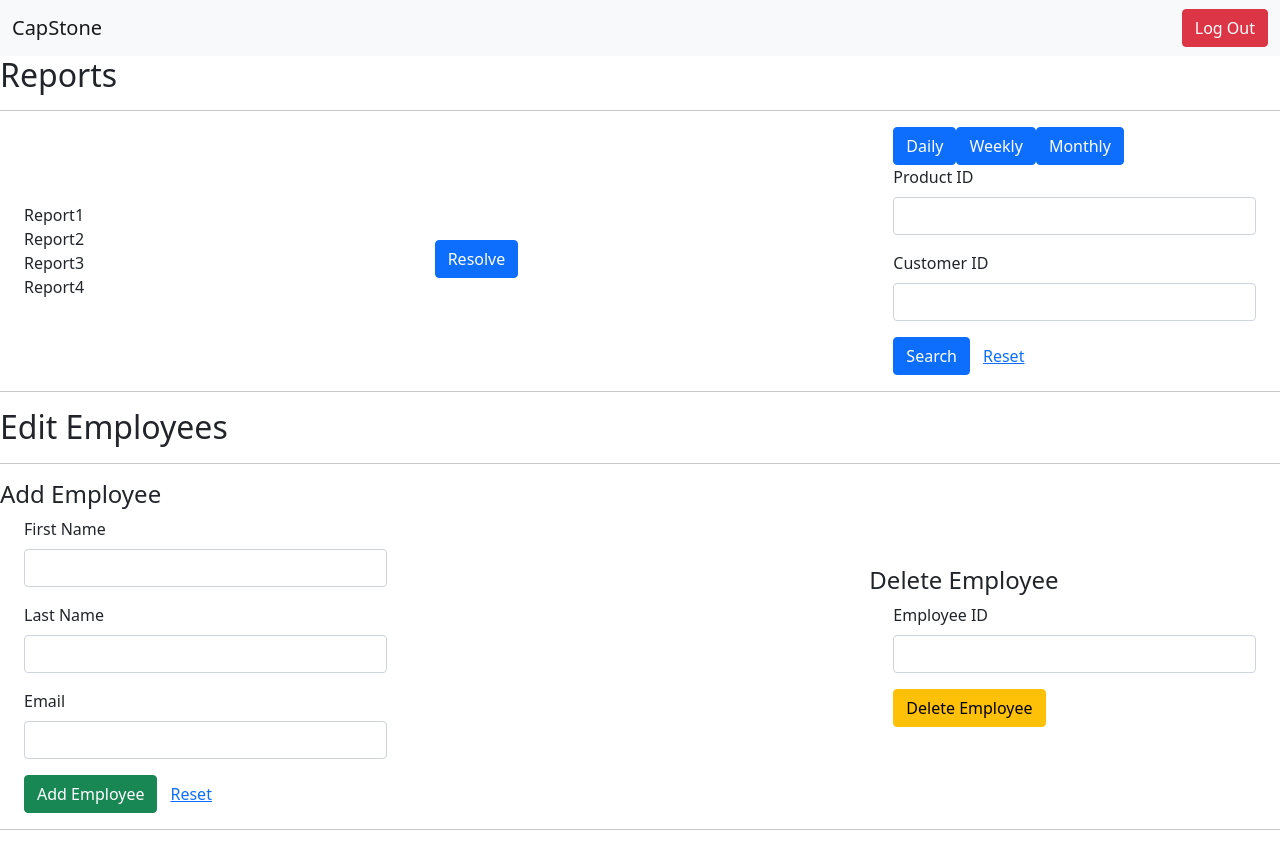
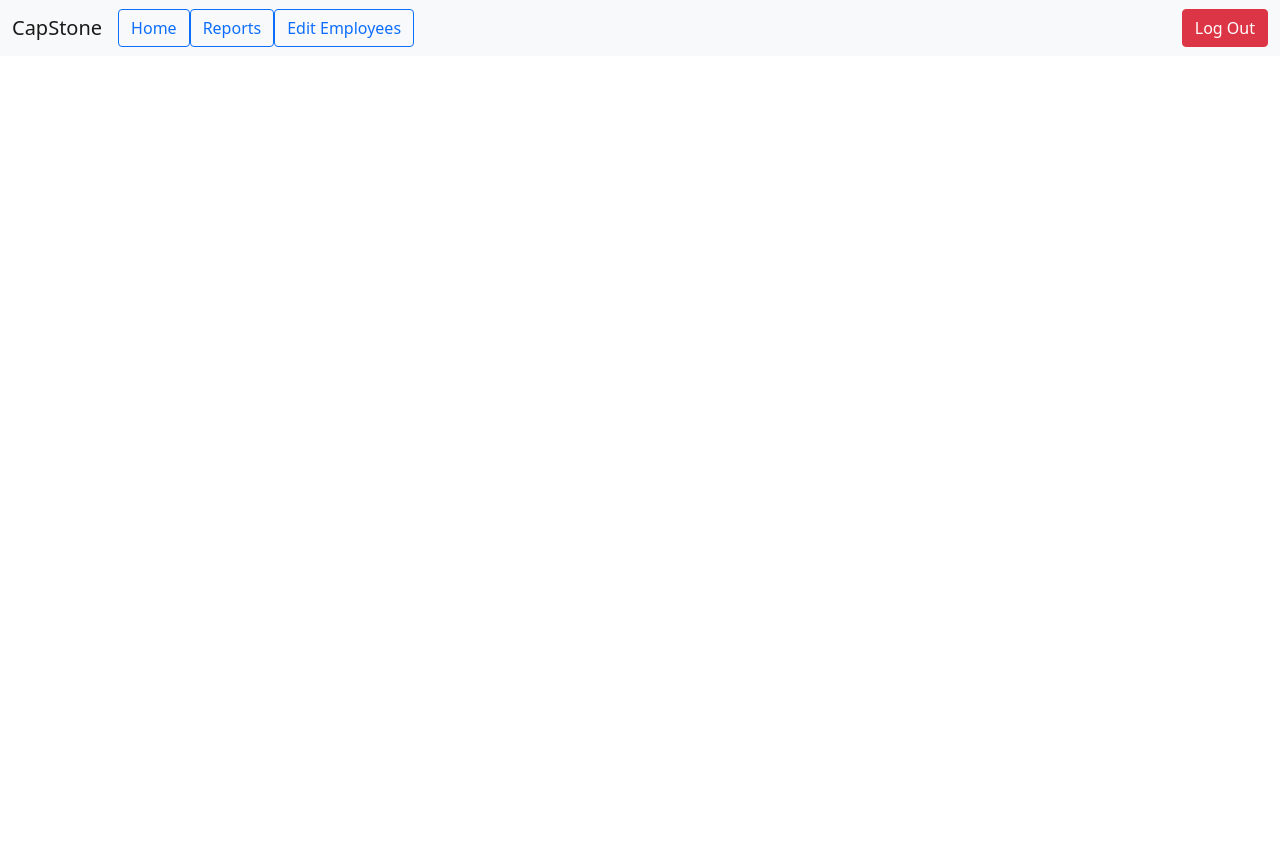
Before and after one commit to Chandu-Bhogi/Capstone-Project, an Angular app in the folder client/: page /admin in a window 1280 px wide. After the commit the page ends 800 px from the top, so only its background shows below. Built offline with nearby package versions, Linux system fonts and the light colour scheme.

Commit message:
user panel edited

```diff
--- a/client/src/app/admin/admin.component.html
+++ b/client/src/app/admin/admin.component.html
@@ -3,20 +3,21 @@
       <a class="navbar-brand">CapStone</a>
       <div class="collapse navbar-collapse" id="navbarSupportedContent">
         <ul class="navbar-nav me-auto mb-2 mb-lg-0">
-          <!-- <li class="nav-item">
-            <a class="nav-link" href="#reportLink">Reports</a>
+          <li class="nav-item">
+            <button class="btn btn-outline-primary" type="button" (click)="homeBtn()">Home</button>
           </li>
           <li class="nav-item">
-            <a class="nav-link" href="#editLink">Edit Employees</a>
-          </li> -->
+            <button class="btn btn-outline-primary" type="button" (click)="showReportBtn()">Reports</button>
+          </li>
+          <li class="nav-item">
+            <button class="btn btn-outline-primary" type="button" (click)="showEditBtn()">Edit Employees</button>
+          </li>
         </ul>
         <button class="btn btn-danger" type="button">Log Out</button>
       </div>
     </div>
   </nav>
-<h2 id="reportLink">Reports</h2>
-<hr>
-<div class="row align-items-center">
+<div class="row align-items-center" *ngIf="showReport">
     <div class="col">
         <div class="container">
             <div class="name" *ngFor= "let report of reports">
@@ -52,14 +53,9 @@
         </div>
     </div>
   </div>
-<hr>
 
-<h2 id="editLink">Edit Employees</h2>
-
-<hr>
-<div class="row align-items-center">
+<div class="row align-items-center" *ngIf="showEdit">
     <div class="col">
-        <h4>Add Employee</h4>
         <div class="container-md">
             <form [formGroup]="employee" (ngSubmit)="addEmployee()">
                 <div class="mb-3">
@@ -81,7 +77,6 @@
     </div>
     <div class="col"></div>
     <div class="col">
-        <h4>Delete Employee</h4>
         <div class="container-md">
             <form [formGroup]="employeeID" (ngSubmit)="deleteEmployee()">
                 <div class="mb-3">
@@ -93,4 +88,3 @@
         </div>
     </div>
   </div>
-<hr>
--- a/client/src/app/admin/admin.component.ts
+++ b/client/src/app/admin/admin.component.ts
@@ -25,6 +25,9 @@ export class AdminComponent implements OnInit {
   count = 1
   reports:String[] = ['Report1', 'Report2', 'Report3', 'Report4']
   report:String = ""
+
+  showReport =  false
+  showEdit = false
   constructor() { }
 
   ngOnInit(): void {
@@ -66,6 +69,21 @@ export class AdminComponent implements OnInit {
     this.reports.splice(index,1)
   }
 
+  homeBtn() {
+    this.showReport = false
+    this.showEdit = false
+  }
+
+  showReportBtn() {
+    this.showReport = true
+    this.showEdit = false
+  }
+
+  showEditBtn() {
+    this.showReport = false
+    this.showEdit = true
+  }
+
   makePassword(email:String):String {
     let min = Math.ceil(100)
     let max = Math.floor(1000)
--- a/client/src/app/user/user.component.ts
+++ b/client/src/app/user/user.component.ts
@@ -26,13 +26,13 @@ export class UserComponent implements OnInit {
   }
 
   showCartBtn() {
-    this.showCart ? this.showCart = false : this.showCart = true
+    this.showCart = true
     this.showEdit = false
   }
 
   showEditBtn() {
-    this.showEdit ? this.showEdit = false : this.showEdit = true
     this.showCart = false
+    this.showEdit = true
   }
 
   homeBtn() {
```
